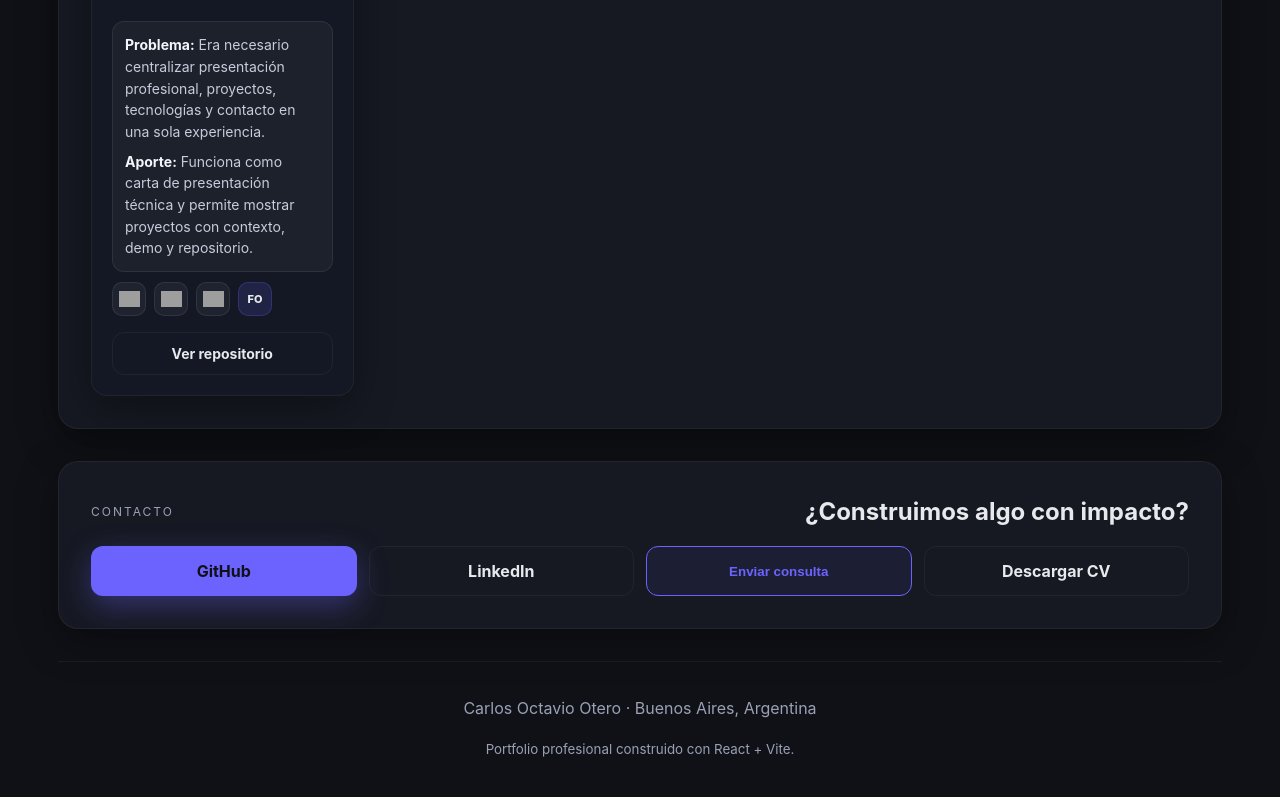
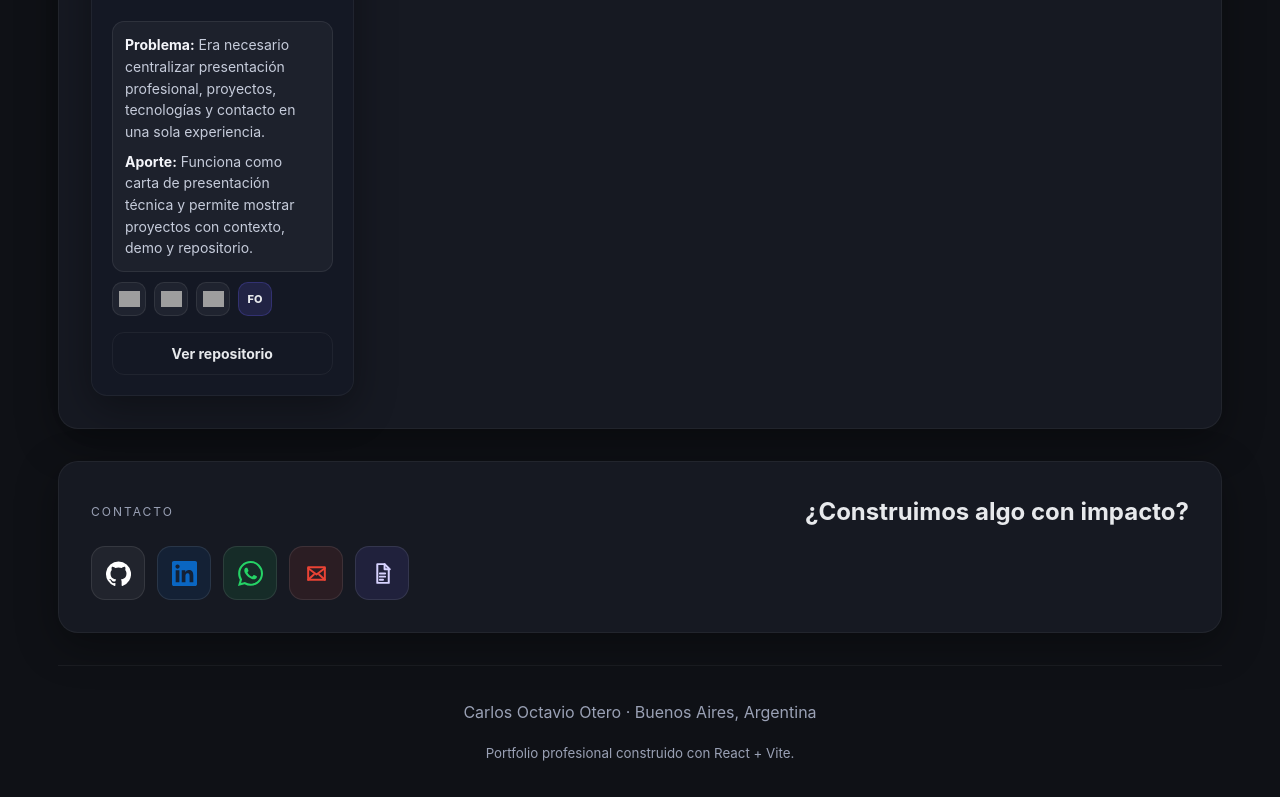
Before and after one commit to OteroCarlos1977/Portfolio_Web, a React (Vite) app: page / in a window 1280 px wide. Shown: the part 5051-5848 px from the top of the page. Built offline with nearby package versions, Linux system fonts and the light colour scheme; grey boxes are pictures that could not be loaded.

Commit message:
Mejora contacto y limpia carrusel

```diff
--- a/src/components/Contact.jsx
+++ b/src/components/Contact.jsx
@@ -8,6 +8,84 @@ const initialForm = {
   message: '',
 };
 
+const icons = {
+  github: (
+    <svg viewBox="0 0 24 24" aria-hidden="true">
+      <path
+        fill="currentColor"
+        d="M12 .5a12 12 0 0 0-3.8 23.38c.6.11.82-.26.82-.58v-2.2c-3.34.73-4.04-1.42-4.04-1.42-.55-1.39-1.34-1.76-1.34-1.76-1.09-.75.08-.73.08-.73 1.2.08 1.84 1.24 1.84 1.24 1.07 1.83 2.8 1.3 3.49.99.11-.78.42-1.3.76-1.6-2.67-.31-5.47-1.34-5.47-5.94 0-1.31.47-2.38 1.24-3.22-.13-.3-.54-1.53.12-3.18 0 0 1.01-.32 3.3 1.23a11.5 11.5 0 0 1 6 0c2.29-1.55 3.3-1.23 3.3-1.23.66 1.65.25 2.88.12 3.18.77.84 1.24 1.91 1.24 3.22 0 4.61-2.81 5.63-5.49 5.93.43.37.82 1.1.82 2.22v3.29c0 .32.22.69.83.57A12 12 0 0 0 12 .5Z"
+      />
+    </svg>
+  ),
+  linkedin: (
+    <svg viewBox="0 0 24 24" aria-hidden="true">
+      <path
+        fill="currentColor"
+        d="M20.45 20.45h-3.56v-5.58c0-1.33-.02-3.04-1.85-3.04-1.86 0-2.14 1.45-2.14 2.95v5.67H9.34V8.98h3.42v1.57h.05a3.75 3.75 0 0 1 3.37-1.85c3.61 0 4.28 2.38 4.28 5.47v6.28ZM5.32 7.42a2.06 2.06 0 1 1 0-4.12 2.06 2.06 0 0 1 0 4.12Zm1.78 13.03H3.54V8.98H7.1v11.47ZM22.23 0H1.76C.79 0 0 .77 0 1.72v20.56C0 23.23.79 24 1.76 24h20.47c.97 0 1.77-.77 1.77-1.72V1.72C24 .77 23.2 0 22.23 0Z"
+      />
+    </svg>
+  ),
+  whatsapp: (
+    <svg viewBox="0 0 24 24" aria-hidden="true">
+      <path
+        fill="currentColor"
+        d="M20.52 3.49A11.87 11.87 0 0 0 12.08 0C5.5 0 .15 5.35.15 11.93c0 2.1.55 4.16 1.6 5.97L0 24l6.25-1.64a11.92 11.92 0 0 0 5.82 1.48h.01C18.65 23.84 24 18.49 24 11.91c0-3.18-1.24-6.18-3.48-8.42ZM12.08 21.82h-.01a9.9 9.9 0 0 1-5.04-1.38l-.36-.21-3.7.97.99-3.61-.23-.37a9.86 9.86 0 0 1-1.52-5.29c0-5.47 4.45-9.92 9.93-9.92a9.86 9.86 0 0 1 7.01 2.91 9.86 9.86 0 0 1 2.9 7c0 5.47-4.45 9.91-9.97 9.91Zm5.45-7.42c-.3-.15-1.77-.87-2.04-.97-.27-.1-.47-.15-.67.15-.2.3-.77.97-.94 1.17-.17.2-.35.22-.64.07-.3-.15-1.26-.46-2.4-1.48-.89-.79-1.49-1.77-1.66-2.06-.17-.3-.02-.46.13-.61.13-.13.3-.35.45-.52.15-.17.2-.3.3-.5.1-.2.05-.37-.02-.52-.07-.15-.67-1.62-.92-2.21-.24-.58-.49-.5-.67-.51h-.57c-.2 0-.52.07-.79.37-.27.3-1.04 1.02-1.04 2.48s1.07 2.88 1.22 3.08c.15.2 2.1 3.2 5.08 4.49.71.31 1.26.49 1.69.63.71.23 1.36.2 1.87.12.57-.08 1.77-.72 2.02-1.42.25-.7.25-1.3.17-1.42-.08-.13-.27-.2-.57-.35Z"
+      />
+    </svg>
+  ),
+  mail: (
+    <svg viewBox="0 0 24 24" aria-hidden="true">
+      <path d="M4 6h16v12H4z" />
+      <path d="m4 7 8 6 8-6" />
+      <path d="m4 18 5.5-5" />
+      <path d="m20 18-5.5-5" />
+    </svg>
+  ),
+  cv: (
+    <svg viewBox="0 0 24 24" aria-hidden="true">
+      <path d="M7 3h7l4 4v14H7z" />
+      <path d="M14 3v5h5" />
+      <path d="M9.5 12h5" />
+      <path d="M9.5 15h5" />
+      <path d="M9.5 18h3" />
+    </svg>
+  ),
+};
+
+const ContactAction = ({ href, label, icon, variant, onClick }) => {
+  const className = `contact-action ${variant || ''}`.trim();
+
+  if (href) {
+    return (
+      <a className={className} href={href} target="_blank" rel="noreferrer" aria-label={label} title={label}>
+        <span className="contact-icon">{icon}</span>
+        <span className="sr-only">{label}</span>
+      </a>
+    );
+  }
+
+  return (
+    <button className={className} type="button" onClick={onClick} aria-label={label} title={label}>
+      <span className="contact-icon">{icon}</span>
+      <span className="sr-only">{label}</span>
+    </button>
+  );
+};
+
+ContactAction.propTypes = {
+  href: PropTypes.string,
+  label: PropTypes.string.isRequired,
+  icon: PropTypes.node.isRequired,
+  variant: PropTypes.string,
+  onClick: PropTypes.func,
+};
+
+ContactAction.defaultProps = {
+  href: '',
+  variant: '',
+  onClick: undefined,
+};
+
 const Contact = ({ social }) => {
   const [isOpen, setIsOpen] = useState(false);
   const [form, setForm] = useState(initialForm);
@@ -16,6 +94,11 @@ const Contact = ({ social }) => {
   const [error, setError] = useState('');
   const email = `${social.emailUser}@${social.emailDomain}`;
   const endpoint = social.contactEndpoint;
+  const whatsappUrl = social.whatsappPhone
+    ? `https://wa.me/${social.whatsappPhone}?text=${encodeURIComponent(
+        social.whatsappMessage || 'Hola Carlos, vi tu portfolio y me gustaria contactarte.'
+      )}`
+    : '';
 
   const updateField = (field, value) => {
     setForm((current) => ({
@@ -80,19 +163,12 @@ const Contact = ({ social }) => {
         <h2>¿Construimos algo con impacto?</h2>
       </div>
       <div className="contact-grid">
-        <a className="btn primary" href={social.github} target="_blank" rel="noreferrer">
-          GitHub
-        </a>
-        <a className="btn ghost" href={social.linkedin} target="_blank" rel="noreferrer">
-          LinkedIn
-        </a>
-        <button className="btn secondary" type="button" onClick={() => setIsOpen(true)}>
-          Enviar consulta
-        </button>
+        <ContactAction href={social.github} label="GitHub" icon={icons.github} variant="github" />
+        <ContactAction href={social.linkedin} label="LinkedIn" icon={icons.linkedin} variant="linkedin" />
+        {whatsappUrl && <ContactAction href={whatsappUrl} label="WhatsApp" icon={icons.whatsapp} variant="whatsapp" />}
+        <ContactAction label="Enviar consulta por email" icon={icons.mail} variant="mail" onClick={() => setIsOpen(true)} />
         {social.resumeUrl && (
-          <a className="btn ghost" href={social.resumeUrl} target="_blank" rel="noreferrer">
-            Descargar CV
-          </a>
+          <ContactAction href={social.resumeUrl} label="Descargar CV" icon={icons.cv} variant="cv" />
         )}
       </div>
 
@@ -182,6 +258,8 @@ Contact.propTypes = {
     emailDomain: PropTypes.string.isRequired,
     contactEndpoint: PropTypes.string,
     resumeUrl: PropTypes.string,
+    whatsappPhone: PropTypes.string,
+    whatsappMessage: PropTypes.string,
   }).isRequired,
 };
 
--- a/src/data/profile.json
+++ b/src/data/profile.json
@@ -197,6 +197,8 @@
     "emailUser": "oterocarlosprogramacion",
     "emailDomain": "gmail.com",
     "contactEndpoint": "https://formspree.io/f/mrejqwar",
+    "whatsappPhone": "541167297528",
+    "whatsappMessage": "Hola Carlos, vi tu portfolio y me gustaria contactarte para conversar sobre un proyecto.",
     "resumeUrl": "https://docs.google.com/document/d/1tTuoFpUaQoyKvPtQuWU0Wd4kgz2p8DDz/export?format=pdf"
   }
 }
--- a/src/styles/App.css
+++ b/src/styles/App.css
@@ -598,18 +598,18 @@ main {
   box-shadow: 0 28px 90px rgba(0, 0, 0, 0.62);
 }
 
-.project-modal-card .project-carousel {
+.project-modal-card .project-media {
   margin: 0;
 }
 
-.project-modal-card .carousel-frame {
+.project-modal-card .media-frame {
   aspect-ratio: 16 / 10;
   border: 1px solid var(--border);
   border-radius: 12px;
 }
 
-.project-modal-card .carousel-frame img,
-.project-modal-card .carousel-frame video {
+.project-modal-card .media-frame img,
+.project-modal-card .media-frame video {
   object-fit: contain;
 }
 
@@ -676,13 +676,12 @@ main {
   color: #f5f6fb;
 }
 
-.project-carousel {
-  display: grid;
-  gap: 10px;
+.project-media {
+  display: block;
   margin: -20px -20px 0;
 }
 
-.carousel-frame {
+.media-frame {
   position: relative;
   aspect-ratio: 16 / 9;
   overflow: hidden;
@@ -690,64 +689,13 @@ main {
   border-bottom: 1px solid var(--border);
 }
 
-.carousel-frame img,
-.carousel-frame video {
+.media-frame img,
+.media-frame video {
   width: 100%;
   height: 100%;
   display: block;
   object-fit: cover;
   object-position: top center;
-}
-
-.carousel-control {
-  position: absolute;
-  top: 50%;
-  width: 34px;
-  height: 34px;
-  border: 1px solid rgba(255, 255, 255, 0.18);
-  border-radius: 50%;
-  display: grid;
-  place-items: center;
-  color: var(--text);
-  background: rgba(15, 17, 22, 0.78);
-  cursor: pointer;
-  transform: translateY(-50%);
-  transition: background 0.2s ease, transform 0.2s ease;
-  z-index: 2;
-}
-
-.carousel-control:hover {
-  background: rgba(108, 99, 255, 0.9);
-  transform: translateY(-50%) scale(1.05);
-}
-
-.carousel-control.previous {
-  left: 10px;
-}
-
-.carousel-control.next {
-  right: 10px;
-}
-
-.carousel-dots {
-  display: flex;
-  justify-content: center;
-  gap: 6px;
-  padding: 0 14px;
-}
-
-.carousel-dots button {
-  width: 8px;
-  height: 8px;
-  padding: 0;
-  border: 0;
-  border-radius: 50%;
-  background: rgba(255, 255, 255, 0.24);
-  cursor: pointer;
-}
-
-.carousel-dots button.active {
-  background: var(--accent);
 }
 
 .project-actions {
@@ -808,10 +756,89 @@ main {
 }
 
 .contact-grid {
-  display: grid;
-  grid-template-columns: repeat(auto-fit, minmax(200px, 1fr));
+  display: flex;
+  align-items: center;
+  flex-wrap: wrap;
   gap: 12px;
   margin-top: 16px;
+}
+
+.contact-action {
+  width: 54px;
+  height: 54px;
+  border: 1px solid rgba(255, 255, 255, 0.09);
+  border-radius: 14px;
+  display: inline-grid;
+  place-items: center;
+  color: #f5f6fb;
+  background: rgba(255, 255, 255, 0.05);
+  cursor: pointer;
+  text-decoration: none;
+  transition: transform 0.2s ease, border-color 0.2s ease, background 0.2s ease, box-shadow 0.2s ease;
+}
+
+.contact-action:hover {
+  transform: translateY(-2px);
+  border-color: rgba(108, 99, 255, 0.42);
+  background: rgba(108, 99, 255, 0.14);
+  box-shadow: var(--shadow);
+}
+
+.contact-action.github {
+  color: #ffffff;
+}
+
+.contact-action.linkedin {
+  color: #0a66c2;
+  background: rgba(10, 102, 194, 0.12);
+}
+
+.contact-action.whatsapp {
+  color: #25d366;
+  background: rgba(37, 211, 102, 0.1);
+}
+
+.contact-action.mail {
+  color: #ea4335;
+  background: rgba(234, 67, 53, 0.1);
+}
+
+.contact-action.cv {
+  color: #d7d3ff;
+  background: rgba(108, 99, 255, 0.12);
+}
+
+.contact-icon {
+  width: 25px;
+  height: 25px;
+  display: grid;
+  place-items: center;
+}
+
+.contact-icon svg {
+  width: 100%;
+  height: 100%;
+  display: block;
+}
+
+.contact-action.mail svg,
+.contact-action.cv svg {
+  fill: none;
+  stroke: currentColor;
+  stroke-width: 1.9;
+  stroke-linecap: round;
+  stroke-linejoin: round;
+}
+
+.sr-only {
+  position: absolute;
+  width: 1px;
+  height: 1px;
+  padding: 0;
+  overflow: hidden;
+  clip: rect(0, 0, 0, 0);
+  white-space: nowrap;
+  border: 0;
 }
 
 .contact-modal {
@@ -950,7 +977,7 @@ textarea {
     padding: 14px;
   }
 
-  .project-modal-card .carousel-frame {
+  .project-modal-card .media-frame {
     aspect-ratio: 4 / 3;
   }
 }
```
Also changed, not shown: src/components/Projects.jsx (+14 -83 lines), 1 other file (tests, documents, lock files or other folders).
